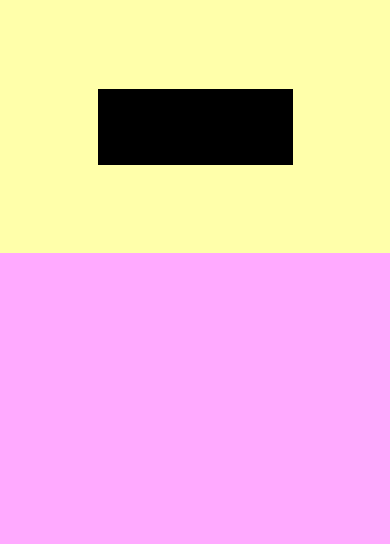
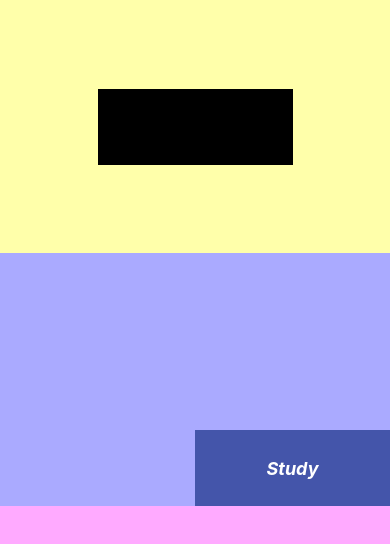
Before and after one commit to Asmatchd/OctInterns, a React Native app: screen / in a window 390 px wide. Shown: the top 544 px of the page. Built offline with nearby package versions, Linux system fonts and the light colour scheme.

Commit message:
text done

```diff
--- a/App.js
+++ b/App.js
@@ -1,15 +1,15 @@
 /* eslint-disable react-native/no-inline-styles */
 import React from 'react';
-import {View} from 'react-native';
+import {View, Text} from 'react-native';
 
 const App = () => {
   return (
     <View
       style={{
-        height: '100%',
-        width: '100%',
+        flex: 1,
         backgroundColor: '#faf',
       }}>
+      {/* Top View */}
       <View
         style={{
           height: '30%',
@@ -25,6 +25,36 @@ const App = () => {
           }}
         />
       </View>
+
+      {/* Center View */}
+      <View
+        style={{
+          height: '30%',
+          width: '100%',
+          backgroundColor: '#aaf',
+          alignItems: 'flex-end',
+          justifyContent: 'flex-end',
+        }}>
+        <View
+          style={{
+            height: '30%',
+            width: '50%',
+            backgroundColor: '#45a',
+            // alignItems: 'center',
+            justifyContent: 'center',
+          }}>
+          <Text
+            style={{
+              color: '#fff',
+              fontSize: 18,
+              fontWeight: 'bold',
+              fontStyle: 'italic',
+              textAlign: 'center', // if text don't align via alignItems: 'center' then we use textAlign: 'center'
+            }}>
+            Study
+          </Text>
+        </View>
+      </View>
     </View>
   );
 };
```
